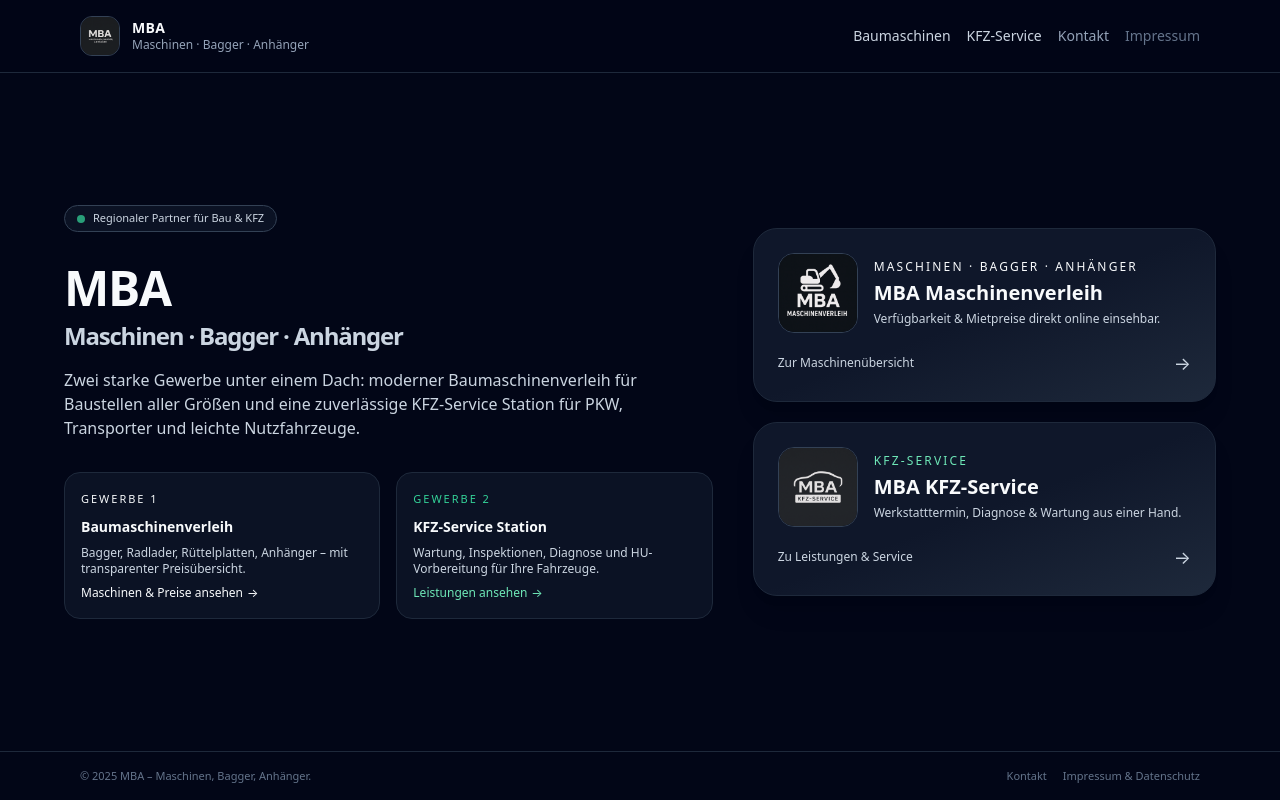
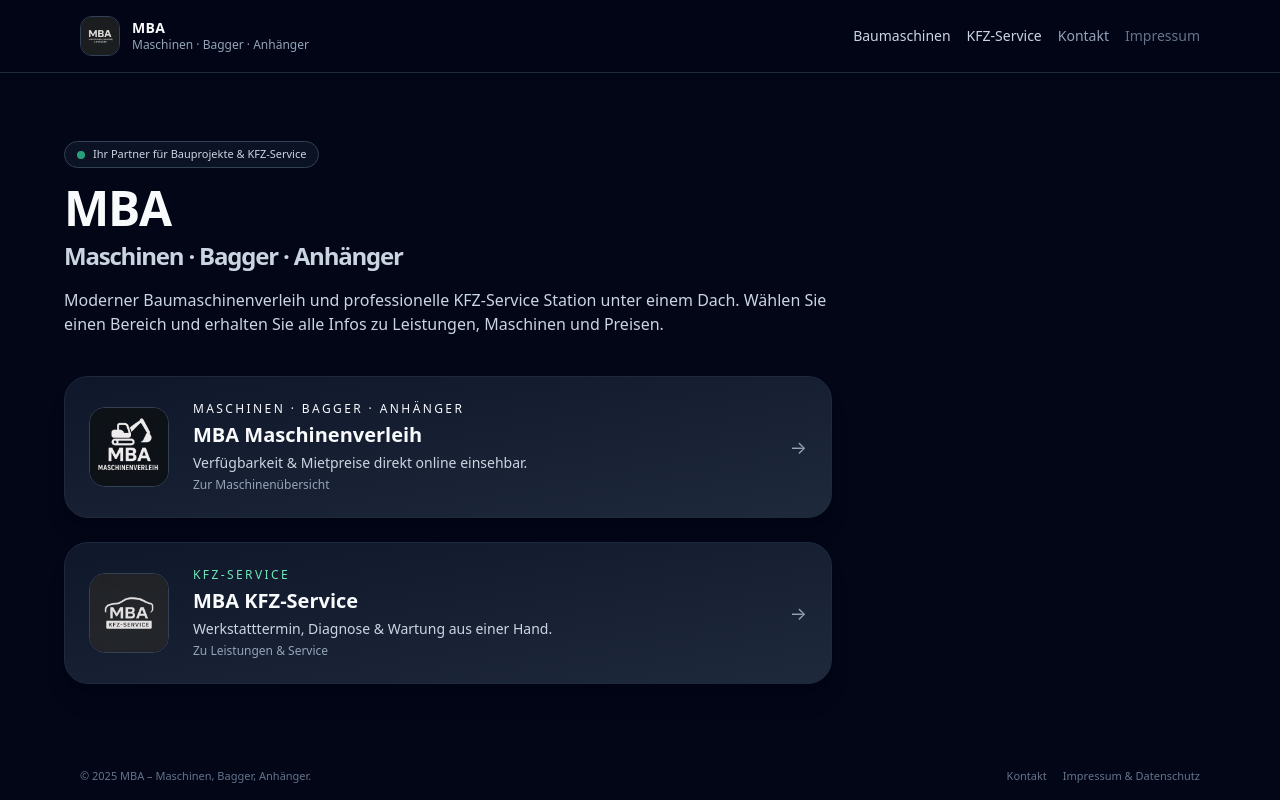
Before and after one commit to rm82wi/mba, a Next.js app: page / in a window 1280 px wide. Built offline with nearby package versions, Linux system fonts and the light colour scheme.

Commit message:
Update page.tsx

```diff
--- a/app/page.tsx
+++ b/app/page.tsx
@@ -4,12 +4,12 @@ import Image from "next/image";
 export default function HomePage() {
   return (
     <main className="min-h-screen bg-slate-950 text-slate-50 flex flex-col">
-      {/* Top-Bar / Navigation */}
+      {/* Header / Top-Bar */}
       <header className="border-b border-slate-800 bg-slate-950/80 backdrop-blur">
         <div className="max-w-6xl mx-auto px-4 py-4 flex items-center justify-between gap-4">
           <Link href="/" className="flex items-center gap-3">
             <div className="relative h-10 w-10 rounded-xl bg-slate-900 border border-slate-700 flex items-center justify-center overflow-hidden">
-              {/* Hauptlogo, leicht invertiert für Dark-Mode */}
+              {/* Hauptlogo, invertiert für Dark Mode */}
               <Image
                 src="/logos/mba-main.png"
                 alt="MBA Logo"
@@ -55,78 +55,38 @@ export default function HomePage() {
       </header>
 
       {/* Hero-Bereich */}
-      <section className="flex-1 flex items-center justify-center px-4 py-10">
-        <div className="max-w-6xl mx-auto grid gap-10 lg:grid-cols-[minmax(0,1.4fr)_minmax(0,1fr)] items-center">
-          {/* Linke Seite: Hauptmarke */}
-          <div className="space-y-8">
+      <section className="px-4 py-10 flex-1 flex items-center">
+        <div className="max-w-6xl mx-auto w-full space-y-10">
+          {/* Headline + Intro */}
+          <div className="max-w-3xl space-y-4">
             <div className="inline-flex items-center gap-2 rounded-full border border-slate-700 bg-slate-900/70 px-3 py-1 text-[11px] text-slate-300">
               <span className="h-2 w-2 rounded-full bg-emerald-400 animate-pulse" />
-              <span>Regionaler Partner für Bau & KFZ</span>
+              <span>Ihr Partner für Bauprojekte & KFZ-Service</span>
             </div>
 
-            <div className="space-y-4">
             <h1 className="text-4xl md:text-5xl font-bold tracking-tight">
               MBA
               <span className="block text-xl md:text-2xl text-slate-300 mt-2">
                 Maschinen · Bagger · Anhänger
               </span>
             </h1>
-              <p className="text-sm md:text-base text-slate-300 max-w-xl">
-                Zwei starke Gewerbe unter einem Dach: moderner
-                Baumaschinenverleih für Baustellen aller Größen und eine
-                zuverlässige KFZ-Service Station für PKW, Transporter und
-                leichte Nutzfahrzeuge.
+
+            <p className="text-sm md:text-base text-slate-300">
+              Moderner Baumaschinenverleih und professionelle KFZ-Service
+              Station unter einem Dach. Wählen Sie einen Bereich und erhalten
+              Sie alle Infos zu Leistungen, Maschinen und Preisen.
             </p>
           </div>
 
-            {/* Kurze Übersicht der zwei Bereiche */}
-            <div className="grid gap-4 md:grid-cols-2">
-              <div className="rounded-2xl border border-slate-800 bg-slate-900/70 p-4 text-sm space-y-2">
-                <p className="text-[11px] uppercase tracking-[0.18em] text-brand.yellow">
-                  Gewerbe 1
-                </p>
-                <p className="font-semibold">Baumaschinenverleih</p>
-                <p className="text-xs text-slate-300">
-                  Bagger, Radlader, Rüttelplatten, Anhänger – mit transparenter
-                  Preisübersicht.
-                </p>
+          {/* Kacheln (nur diese 2) */}
+          <div className="space-y-6 max-w-3xl w-full">
+            {/* Maschinenverleih */}
             <Link
               href="/baumaschinen"
-                  className="inline-flex items-center gap-1 text-xs text-brand.yellow hover:underline mt-1"
+              className="group block rounded-3xl border border-slate-800 bg-gradient-to-br from-slate-900 to-slate-800 p-6 shadow-xl hover:shadow-brand.yellow/20 hover:-translate-y-1 transition-all duration-300"
             >
-                  Maschinen & Preise ansehen
-                  <span>→</span>
-                </Link>
-              </div>
-
-              <div className="rounded-2xl border border-slate-800 bg-slate-900/70 p-4 text-sm space-y-2">
-                <p className="text-[11px] uppercase tracking-[0.18em] text-emerald-400">
-                  Gewerbe 2
-                </p>
-                <p className="font-semibold">KFZ-Service Station</p>
-                <p className="text-xs text-slate-300">
-                  Wartung, Inspektionen, Diagnose und HU-Vorbereitung für Ihre
-                  Fahrzeuge.
-                </p>
-                <Link
-                  href="/kfz-service"
-                  className="inline-flex items-center gap-1 text-xs text-emerald-300 hover:underline mt-1"
-                >
-                  Leistungen ansehen
-                  <span>→</span>
-                </Link>
-              </div>
-            </div>
-          </div>
-
-          {/* Rechte Seite: große Kacheln mit Logos */}
-          <div className="space-y-5">
-            {/* Maschinenverleih-Kachel */}
-            <Link
-              href="/baumaschinen"
-              className="group block rounded-3xl border border-slate-800 bg-gradient-to-br from-slate-900 via-slate-900 to-slate-800 p-6 shadow-xl hover:shadow-brand.yellow/20 hover:-translate-y-1 transition-all duration-300"
-            >
-              <div className="flex items-center gap-4">
+              <div className="flex items-center gap-6">
+                {/* Logo */}
                 <div className="relative h-20 w-20 rounded-2xl bg-slate-950 border border-slate-700 flex items-center justify-center overflow-hidden">
                   <Image
                     src="/logos/maschinenverleih.png"
@@ -135,32 +95,37 @@ export default function HomePage() {
                     className="object-contain invert"
                   />
                 </div>
-                <div className="space-y-1">
-                  <p className="text-xs uppercase tracking-[0.18em] text-brand.yellow">
+
+                <div className="flex-1 space-y-1">
+                  <p className="text-xs uppercase tracking-[0.20em] text-brand.yellow">
                     Maschinen · Bagger · Anhänger
                   </p>
+
                   <h2 className="text-xl font-semibold">
                     MBA Maschinenverleih
                   </h2>
-                  <p className="text-xs text-slate-300">
+                  <p className="text-sm text-slate-300">
                     Verfügbarkeit & Mietpreise direkt online einsehbar.
                   </p>
+
+                  <p className="text-xs text-slate-400 mt-2 group-hover:text-brand.yellow transition-colors">
+                    Zur Maschinenübersicht
+                  </p>
                 </div>
-              </div>
-              <div className="mt-4 flex items-center justify-between text-xs text-slate-300">
-                <p>Zur Maschinenübersicht</p>
-                <span className="text-lg group-hover:translate-x-1 transition-transform">
+
+                <span className="text-lg text-slate-400 group-hover:text-brand.yellow transition-colors">
                   →
                 </span>
               </div>
             </Link>
 
-            {/* KFZ-Service-Kachel */}
+            {/* KFZ-Service */}
             <Link
               href="/kfz-service"
-              className="group block rounded-3xl border border-slate-800 bg-gradient-to-br from-slate-900 via-slate-900 to-slate-800 p-6 shadow-xl hover:shadow-emerald-300/20 hover:-translate-y-1 transition-all duration-300"
+              className="group block rounded-3xl border border-slate-800 bg-gradient-to-br from-slate-900 to-slate-800 p-6 shadow-xl hover:shadow-emerald-300/20 hover:-translate-y-1 transition-all duration-300"
             >
-              <div className="flex items-center gap-4">
+              <div className="flex items-center gap-6">
+                {/* Logo */}
                 <div className="relative h-20 w-20 rounded-2xl bg-slate-950 border border-slate-700 flex items-center justify-center overflow-hidden">
                   <Image
                     src="/logos/kfz-service.png"
@@ -169,19 +134,23 @@ export default function HomePage() {
                     className="object-contain invert"
                   />
                 </div>
-                <div className="space-y-1">
-                  <p className="text-xs uppercase tracking-[0.18em] text-emerald-300">
+
+                <div className="flex-1 space-y-1">
+                  <p className="text-xs uppercase tracking-[0.20em] text-emerald-300">
                     KFZ-Service
                   </p>
+
                   <h2 className="text-xl font-semibold">MBA KFZ-Service</h2>
-                  <p className="text-xs text-slate-300">
+                  <p className="text-sm text-slate-300">
                     Werkstatttermin, Diagnose & Wartung aus einer Hand.
                   </p>
+
+                  <p className="text-xs text-slate-400 mt-2 group-hover:text-emerald-300 transition-colors">
+                    Zu Leistungen & Service
+                  </p>
                 </div>
-              </div>
-              <div className="mt-4 flex items-center justify-between text-xs text-slate-300">
-                <p>Zu Leistungen & Service</p>
-                <span className="text-lg group-hover:translate-x-1 transition-transform">
+
+                <span className="text-lg text-slate-400 group-hover:text-emerald-300 transition-colors">
                   →
                 </span>
               </div>
@@ -191,7 +160,7 @@ export default function HomePage() {
       </section>
 
       {/* Footer */}
-      <footer className="border-t border-slate-800">
+      <footer className="border-top border-slate-800">
         <div className="max-w-6xl mx-auto px-4 py-4 flex flex-col md:flex-row items-center justify-between gap-3 text-[11px] text-slate-500">
           <p>© {new Date().getFullYear()} MBA – Maschinen, Bagger, Anhänger.</p>
           <div className="flex items-center gap-4">
```
Lines whose indentation alone changed are shown as unchanged.
